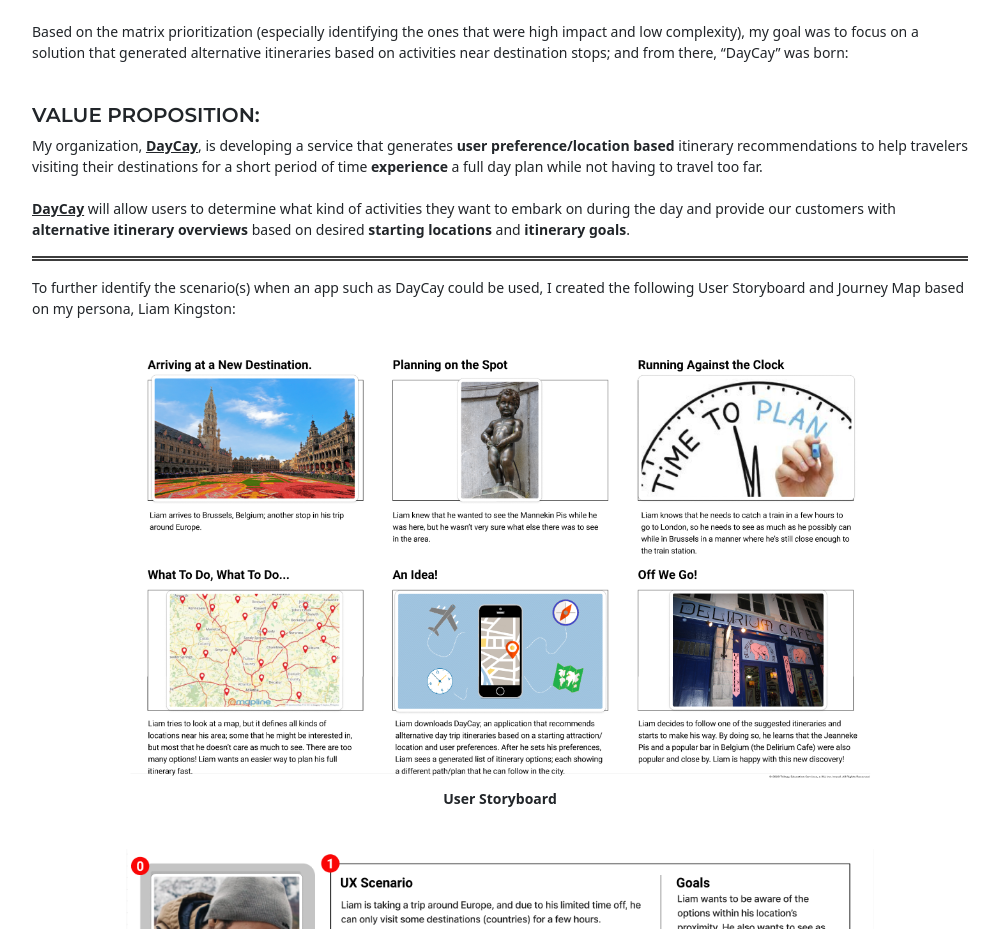
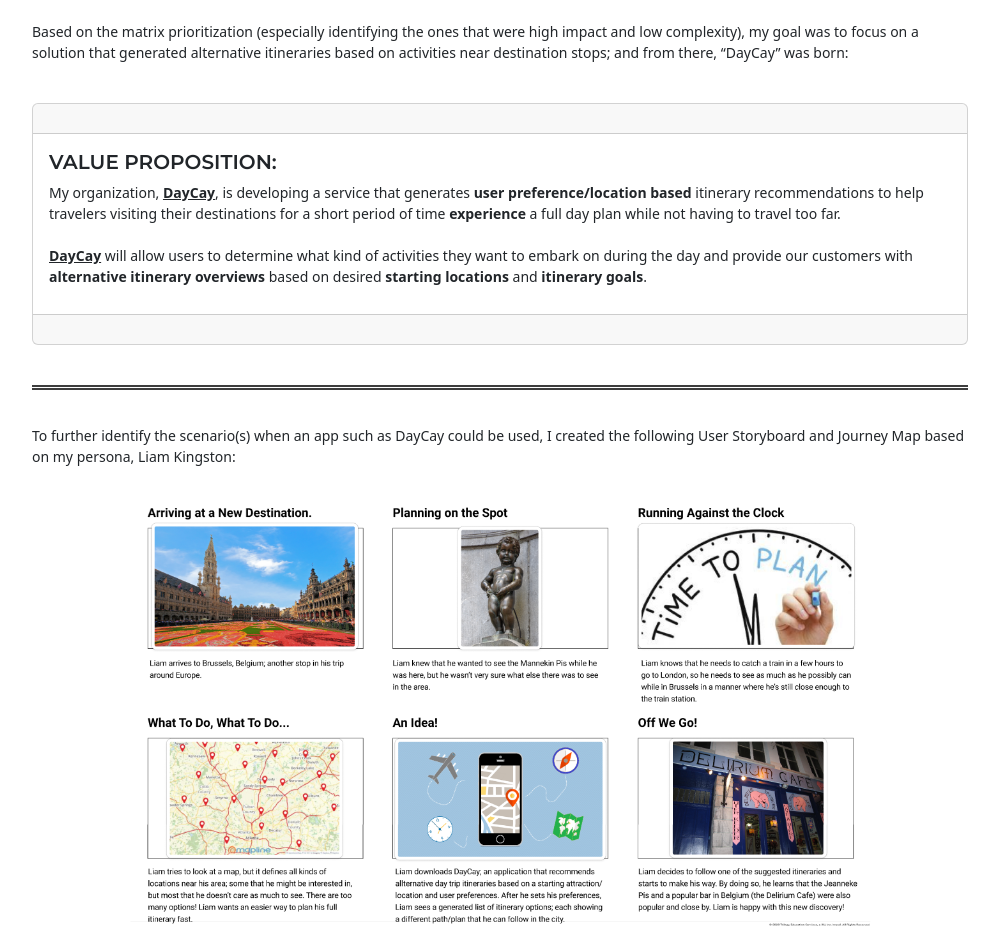
Before and after one commit to raeuserix/UX_UI_HW_20, a plain HTML site: page index.html in a window 1280 px wide. Shown: the part 3965-4894 px from the top of the page, without its empty margins (140-1139 px from the left). Drawn offline with nearby package versions, Linux system fonts and the light colour scheme; a web font is replaced by a local one.

Commit message:
value prop card

```diff
--- a/CSS/style.css
+++ b/CSS/style.css
@@ -20,6 +20,7 @@ hr {
     opacity: 1;
     border-top: double;
     border-width:5px;
+    margin-bottom: 35px;
 }
 /*Navigation Bar*/
 
@@ -191,6 +192,10 @@ justify-content: top;}
 
 }
 
+.value{
+    height:180px;
+}
+
 
 /*Footer*/
 
@@ -258,6 +263,10 @@ footer {
 @media only screen and (max-width: 1030px) {
     .card-body {
         height:350px;
+    }
+
+    .value{
+        height:200px;
     }
 
 }
--- a/index.html
+++ b/index.html
@@ -293,8 +293,15 @@
                         activities near destination stops; and from there, “DayCay” was born:</p>
 
                     <br>
-                    <h5>VALUE PROPOSITION:</h5>
-                    <p>My organization, <b><u>DayCay</u></b>, is developing a service that generates <b>user
+
+                    <div class="col-lg-12 col-md-12 col-sm-12">
+                        <div class="card ">
+                            <div class="card-header">
+
+                            </div>
+                            <div class="card-body value">
+                                <h5 class="card-title">VALUE PROPOSITION:</h5>
+                                <p class="card-text">My organization, <b><u>DayCay</u></b>, is developing a service that generates <b>user
                                     preference/location based</b> itinerary recommendations to help travelers visiting their
                                 destinations for a short period of time <b>experience</b> a full day plan while not having to
                                 travel too far.
@@ -303,9 +310,16 @@
                                 on during the day and provide our customers with <b>alternative itinerary overviews</b> based on
                                 desired <b>starting locations</b> and <b>itinerary goals</b>.
                             </p>
+                            </div>
+                            <div class="card-footer text-muted">
+                            </div>
+                        </div>
+                    </div>
+                    <br>
                     <hr>
                     <p>To further identify the scenario(s) when an app such as DayCay could be used, I created the
                         following User Storyboard and Journey Map based on my persona, Liam Kingston:</p>
+
                     </div>
             </div>
 
@@ -432,7 +446,7 @@
                     <hr>
                 </div>
                 <div class="col-12">
-                    <br>
+
                     <p>Based on this analysis, I was able to bring over the following points of improvement to the
                         digital drawing board:</p>
                     <div class="col-12 text-center">
@@ -480,11 +494,11 @@
                     <li> The Proximity question now includes the terms “starting point” for clarity.</li>
                 </ul>
                 </p>
-                <br>
+
 
         </div>
 <hr>
-<br>
+
         <div class="col-lg-12 col-md-12 col-sm-12">
             <p>After applying my ideas for potential improvements based on the user testing feedback, I was able
                 to come up with the following iterated prototype:</p>
```
Lines whose indentation alone changed are shown as unchanged.
